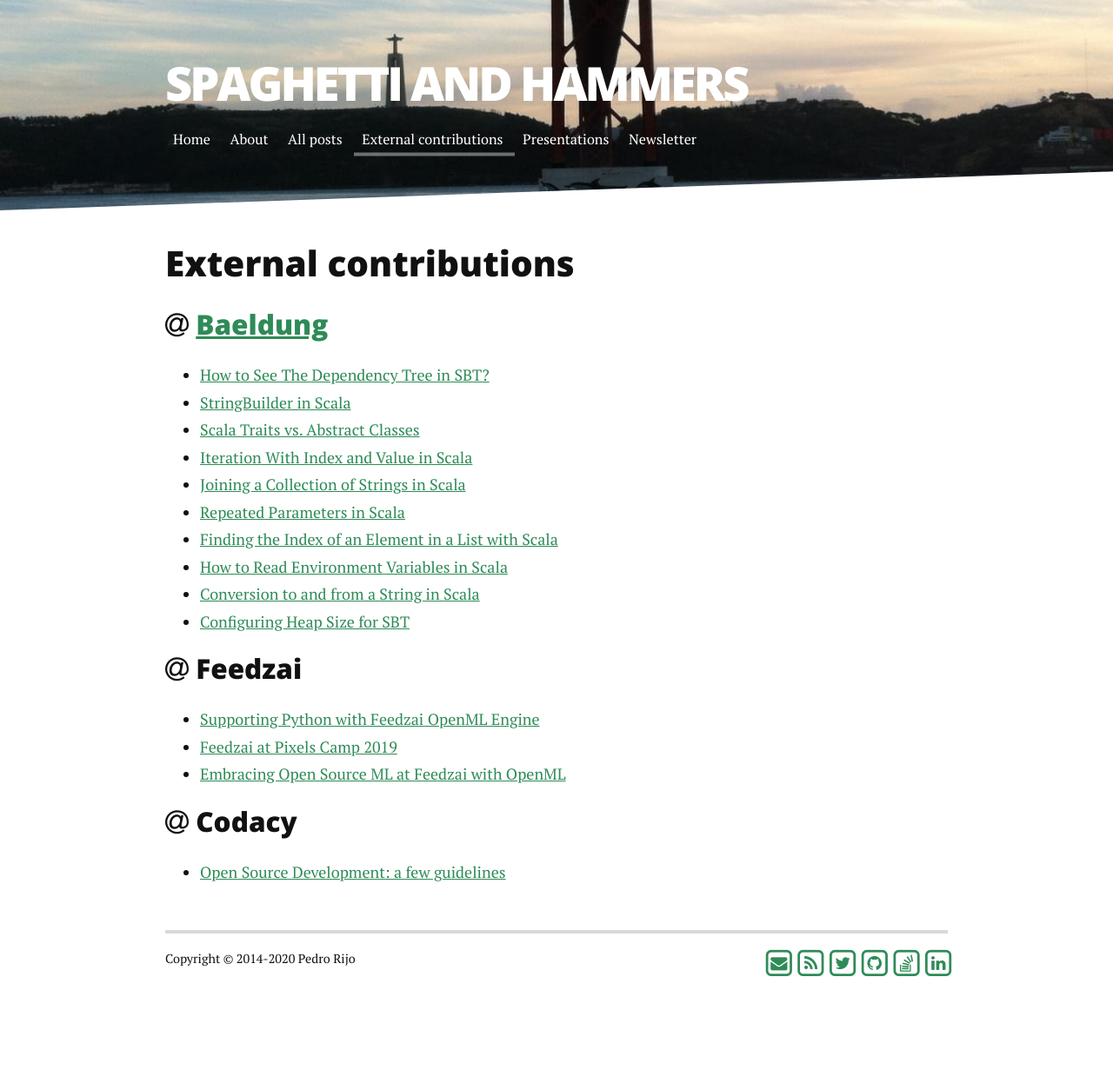
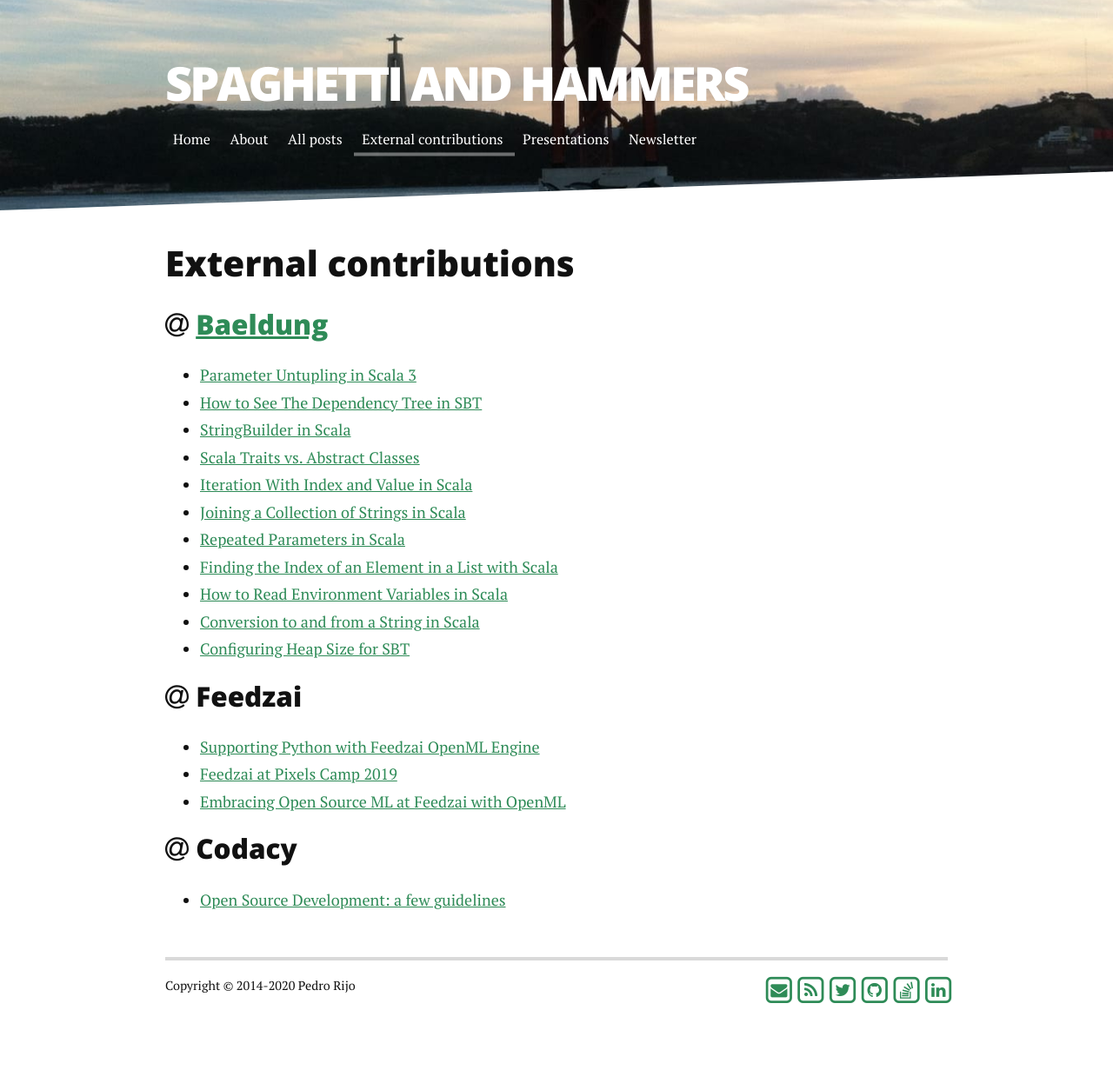
Before and after one commit to pedrorijo91/pedrorijo91.github.io, a Jekyll site: the page built from external.html, in a window 1280 px wide. Shown: the whole page at 87% size. Built offline with Jekyll 4.4.1, drawn with Linux system fonts in a browser that asks for light colours; before the commit the page ends 1200 px from its top, so only the background shows below that.

Commit message:
Update external.html

```diff
--- a/external.html
+++ b/external.html
@@ -9,7 +9,8 @@ title: External contributions
   <h3 id="baeldung"><i class="fa fa-at" aria-hidden="true"></i>  <a href="https://www.baeldung.com/scala/author/pedrorijo">Baeldung</a></h3>
 
   <ul>
-    <li><a href="https://www.baeldung.com/scala/sbt-dependency-tree">How to See The Dependency Tree in SBT?</a></li>
+    <li><a href="https://www.baeldung.com/scala/parameter-untupling-scala-3">Parameter Untupling in Scala 3</a></li>
+    <li><a href="https://www.baeldung.com/scala/sbt-dependency-tree">How to See The Dependency Tree in SBT</a></li>
     <li><a href="https://www.baeldung.com/scala/stringbuilder">StringBuilder in Scala</a></li>
     <li><a href="https://www.baeldung.com/scala/traits-vs-abstract-classes">Scala Traits vs. Abstract Classes</a></li>
     <li><a href="https://www.baeldung.com/scala/iteration-index-value">Iteration With Index and Value in Scala</a></li>
```
